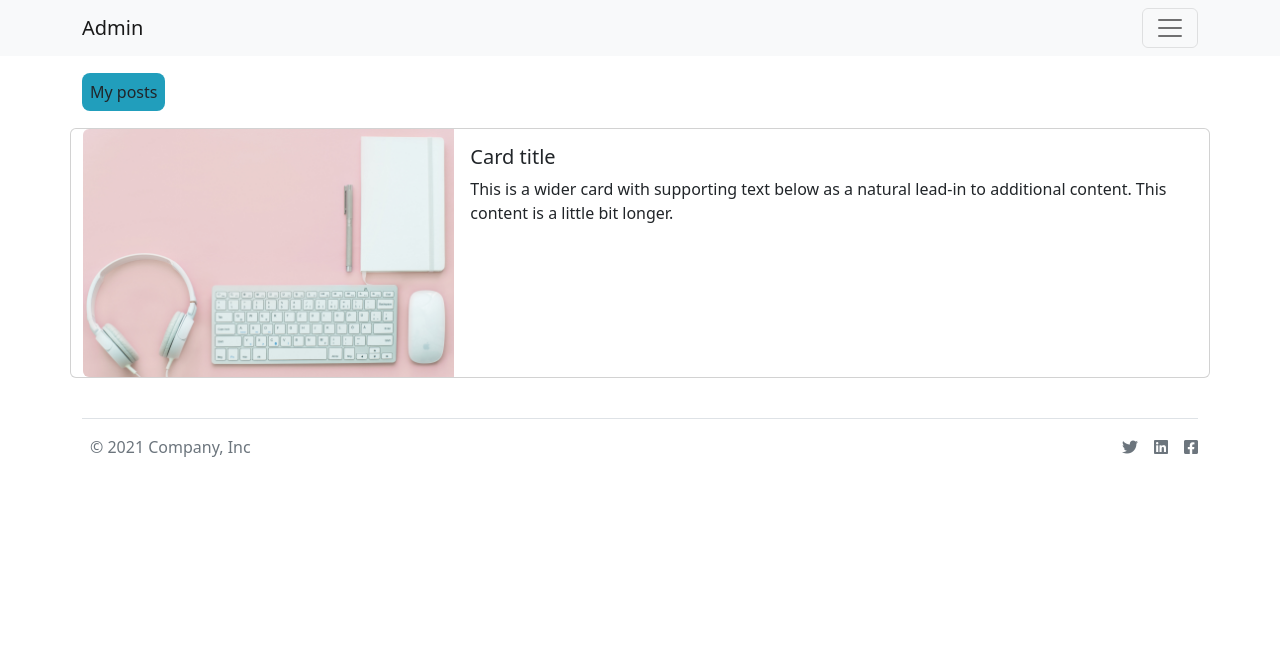
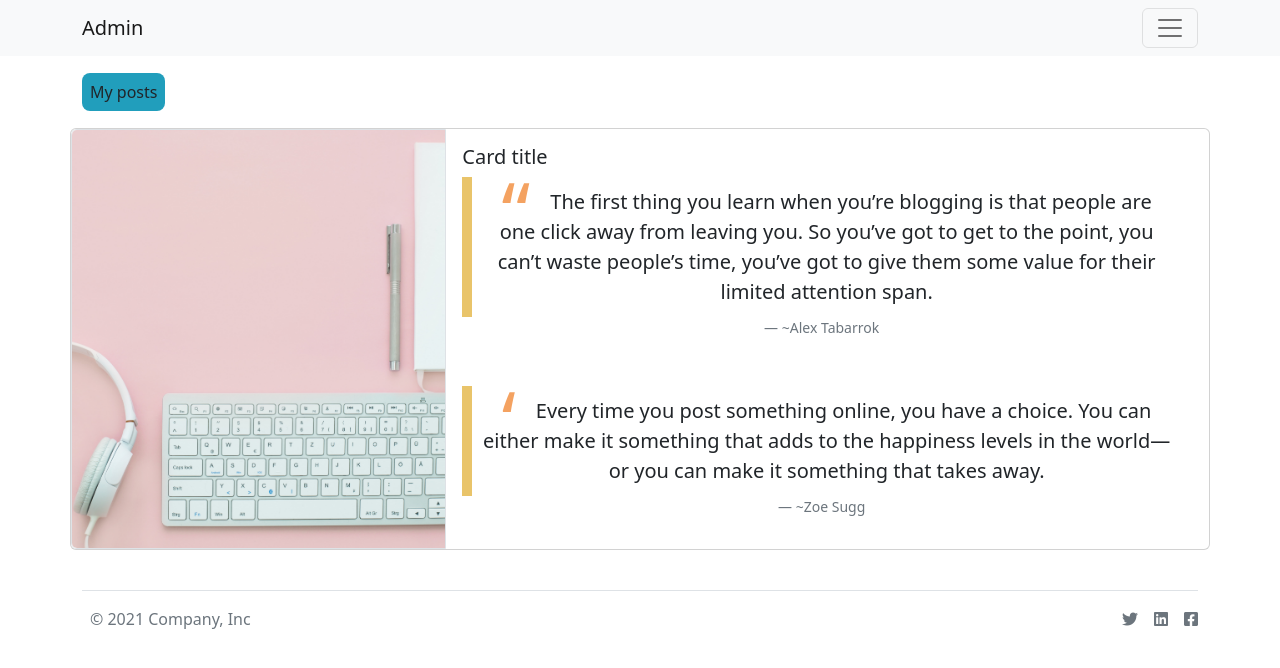
Before and after one commit to josephDev123/Blog-CMS, a React (Create React App) app in the folder client/: page /admin/my-post in a window 1280 px wide. Shown: the top 668 px of the page. Built offline with nearby package versions, Linux system fonts and the light colour scheme; no server answers; a web font is replaced by a local one.

Commit message:
modified the Myposts.jsx and app.js files

```diff
--- a/client/src/admin/components/Myposts.jsx
+++ b/client/src/admin/components/Myposts.jsx
@@ -2,22 +2,43 @@ import React from 'react'
 import headingTag from '../asset/css/css_modules/page-heading.module.css'
 
 export default function Myposts() {
+    const styleBanner = {
+        objectFit:'cover',
+        objectPosition:'center'
+    }
+
   return (
     <div className='container mt-4'>
         <span className={headingTag.headingTag}>My posts</span>
 
         <section className='row mt-4'>
-            <div className="card mb-3">
+            <div className="card mb-3 ps-0">
                 <div className="row g-0">
                     <div className="col-md-4 col-sm-12">
-                    <img src={process.env.PUBLIC_URL + '/images/blog-post-header3.jpg'} className="img-fluid rounded-start" alt="..."/>
+                    <img src={process.env.PUBLIC_URL + '/images/blog-post-header3.jpg'} className="img-fluid rounded-start border h-100 w-100" alt="..." style={styleBanner}/>
                     </div>
                     <div className="col-md-8 col-sm-12">
-                    <div className="card-body">
-                        <h5 className="card-title">Card title</h5>
-                        <p className="card-text">This is a wider card with supporting text below as a natural lead-in to additional content. This content is a little bit longer.</p>
-                        {/* <p classNameName="card-text"><small classNameName="text-muted">Last updated 3 mins ago</small></p> */}
-                    </div>
+                        <div className="card-body">
+                            <h5 className="card-title">Card title</h5>
+                            <figure class="text-center">
+                                <blockquote class="blockquote">
+                                    <p>The first thing you learn when you’re blogging is that people are one click away from leaving you. So you’ve got to get to the point, you can’t waste people’s time, you’ve got to give them some value for their limited attention span. </p>
+                                </blockquote>
+                                <figcaption class="blockquote-footer">
+                                    ~Alex Tabarrok
+                                </figcaption>
+                            </figure>
+                        </div>
+                        <div className="card-body">
+                        <figure class="text-center">
+                            <blockquote class="blockquote">
+                                <p>Every time you post something online, you have a choice. You can either make it something that adds to the happiness levels in the world—or you can make it something that takes away.</p>
+                            </blockquote>
+                            <figcaption class="blockquote-footer">
+                                ~Zoe Sugg
+                            </figcaption>
+                        </figure>
+                        </div>
                     </div>
                 </div>
             </div>
```
Also changed, not shown: 1 other file (tests, documents, lock files or other folders).
